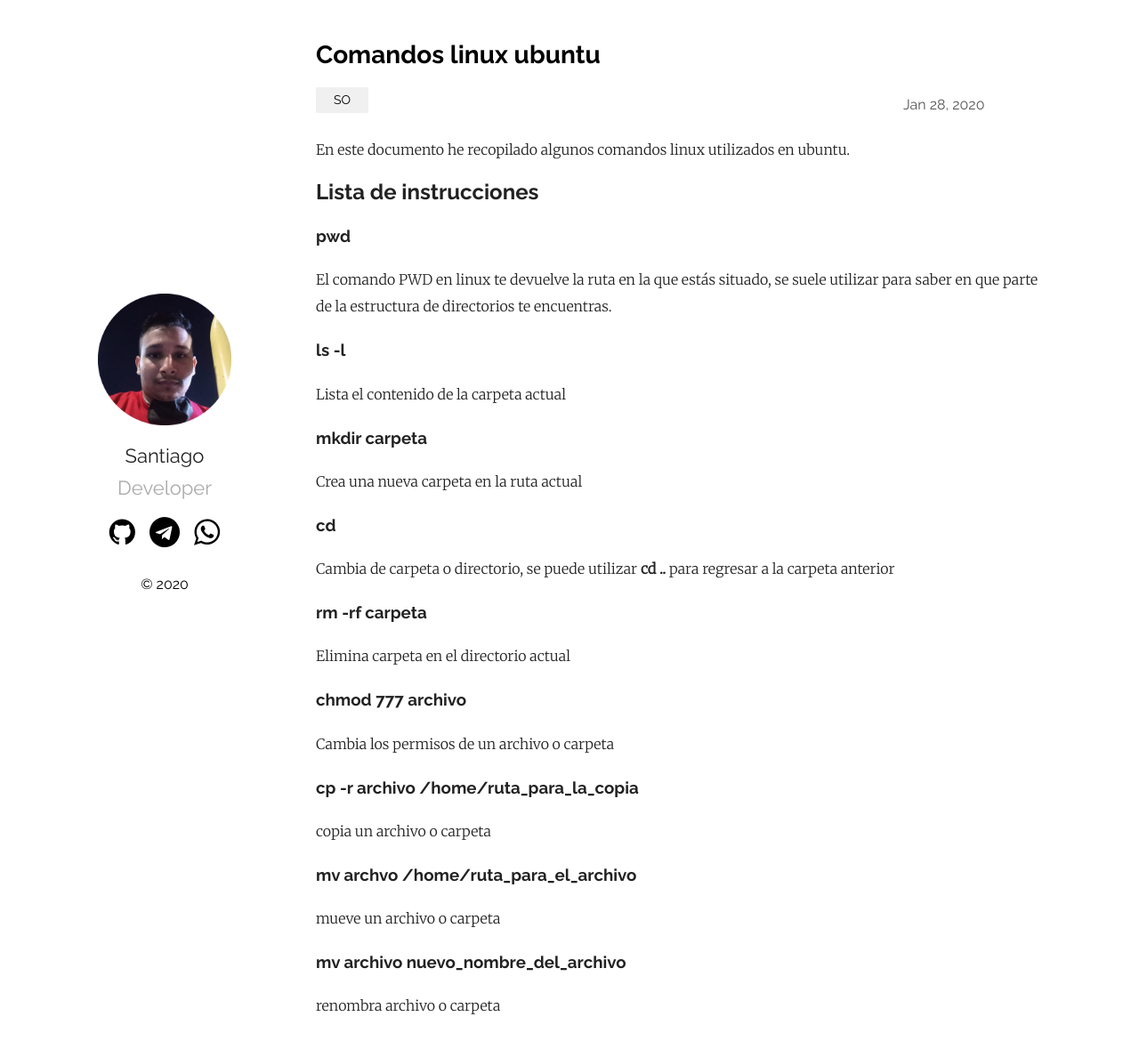
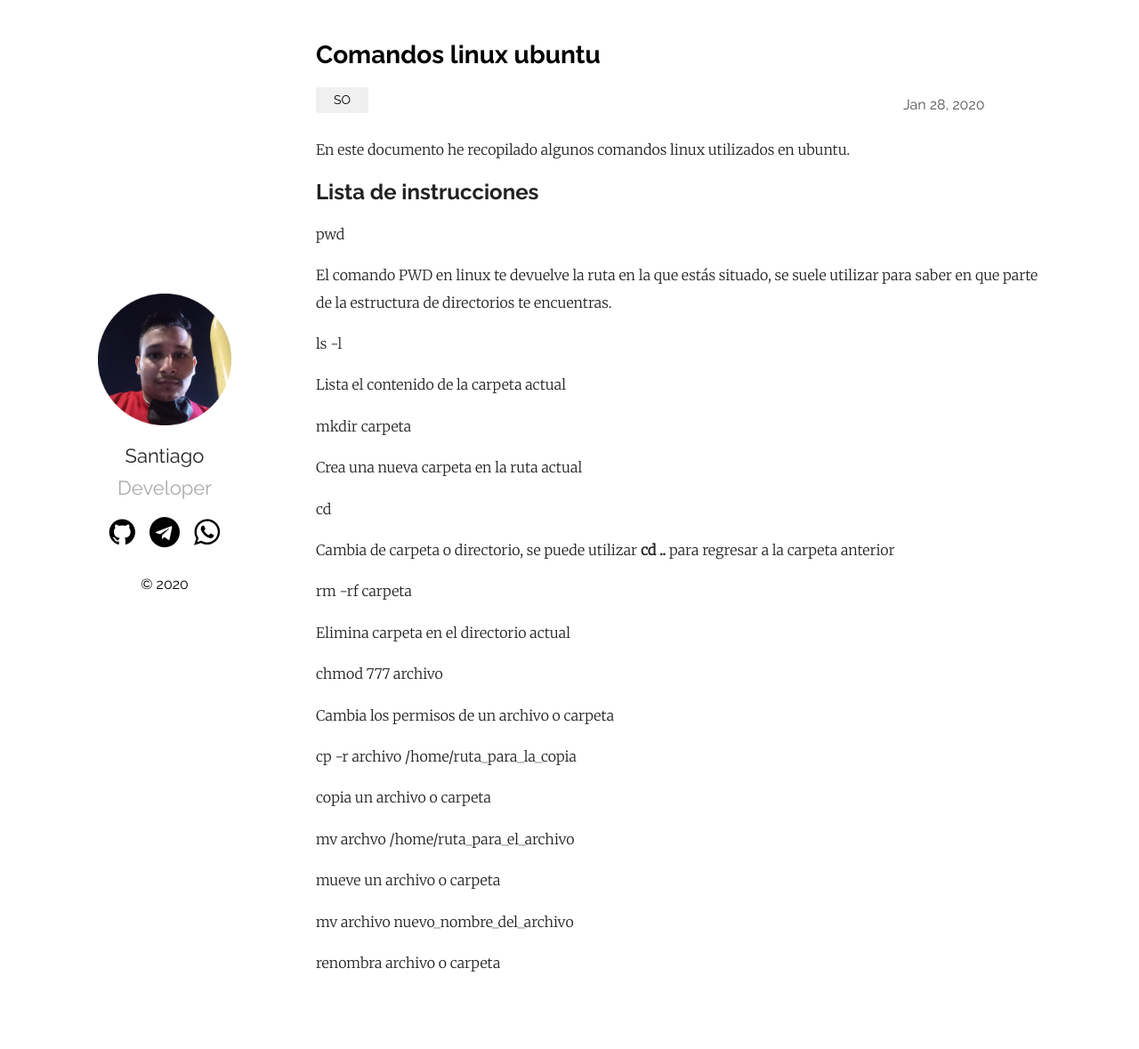
Before and after one commit to santiago500/santiago500.github.io, a Jekyll site: the page built from _posts/2020-01-28-comandos-linux-ubuntu.markdown, in a window 1280 px wide and 1191 px high. Shown: the top 1179 px of the window at 89% size. Built offline with Jekyll 4.4.1, drawn with Linux system fonts in a browser that asks for light colours.

```diff
--- a/_posts/2020-01-28-comandos-linux-ubuntu.markdown
+++ b/_posts/2020-01-28-comandos-linux-ubuntu.markdown
@@ -9,38 +9,38 @@ En este documento he recopilado algunos comandos linux utilizados en ubuntu.
 
 ## Lista de instrucciones
 
-### pwd
+  pwd
 
 El comando PWD en linux te devuelve la ruta en la que estás situado, se suele utilizar para saber en que parte de la estructura de directorios te encuentras.
 
-### ls -l
+  ls -l
 
 Lista el contenido de la carpeta actual
 
-### mkdir carpeta
+  mkdir carpeta
 
 Crea una nueva carpeta en la ruta actual
 
-### cd
+  cd
 
 Cambia de carpeta o directorio, se puede utilizar **cd ..** para regresar a la carpeta anterior
 
-### rm -rf carpeta
+  rm -rf carpeta
 
 Elimina carpeta en el directorio actual
 
-### chmod 777 archivo
+  chmod 777 archivo
 
 Cambia los permisos de un archivo o carpeta
 
-### cp -r archivo /home/ruta_para_la_copia
+  cp -r archivo /home/ruta_para_la_copia
 
 copia un archivo o carpeta
 
-### mv archvo /home/ruta_para_el_archivo
+  mv archvo /home/ruta_para_el_archivo
 
 mueve un archivo o carpeta
 
-### mv archivo nuevo_nombre_del_archivo
+  mv archivo nuevo_nombre_del_archivo
 
 renombra archivo o carpeta
```
